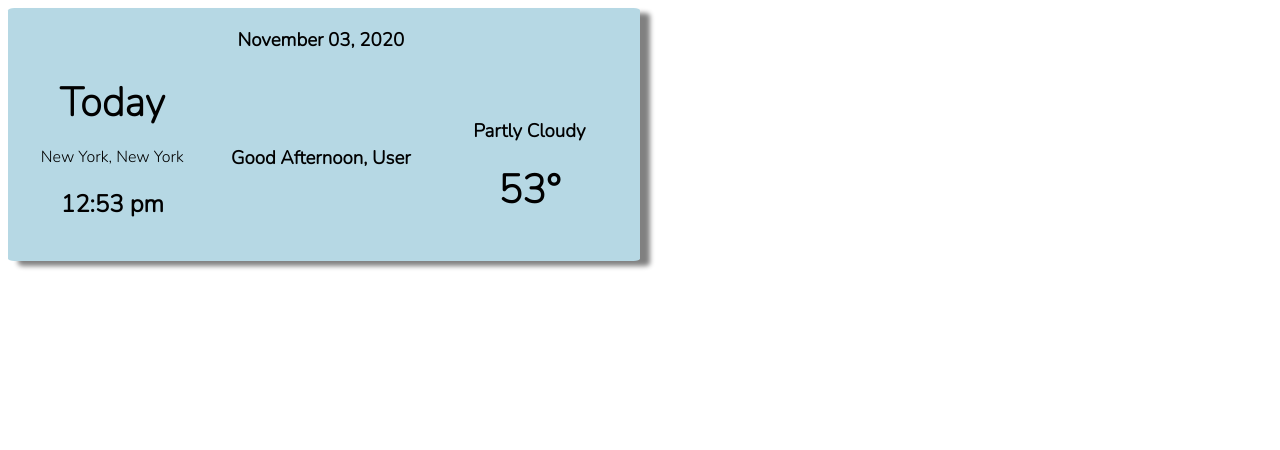
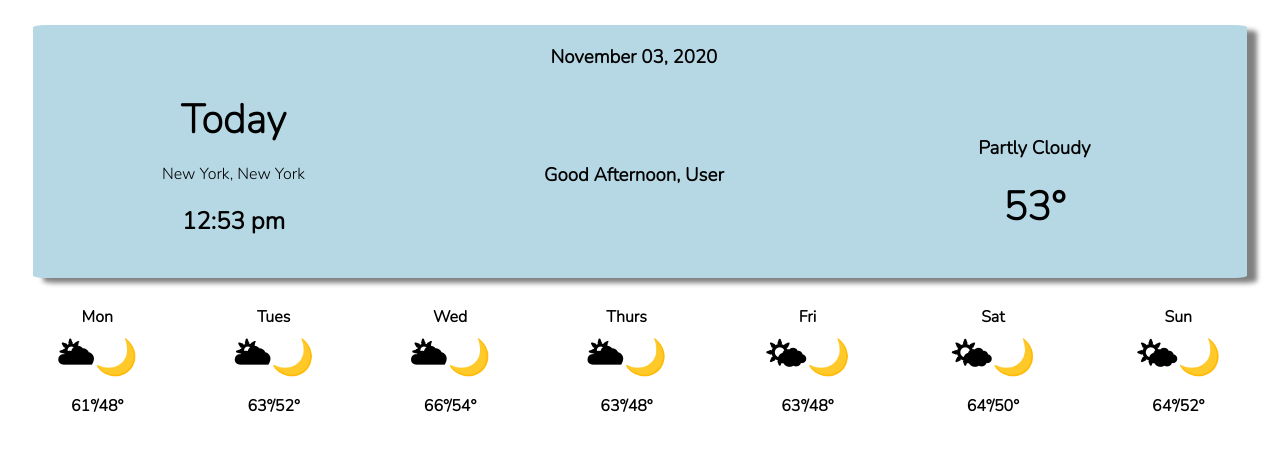
Before and after one commit to lhansra/weather-app, a plain HTML site: page index.html in a window 1280 px wide. Drawn offline with Linux system fonts and the light colour scheme.

Commit message:
Merged daily and weekly views

```diff
--- a/index.html
+++ b/index.html
@@ -24,6 +24,37 @@
             <h1>53°</h1>
         </div>
     </div>
+    <div class="weekly">
+        <table style = "width:100%" class="table">
+            <tr>
+            <th>Mon</th>
+            <th>Tues</th>
+            <th>Wed</th>
+            <th>Thurs</th>
+            <th>Fri</th>
+            <th>Sat</th>
+            <th>Sun</th>
+            </tr>
+            <tr class = "row2">
+            <th >&#127781;&#127769</th>
+            <th>&#127781;&#127769</th>
+            <th>&#127781;&#127769</th>
+            <th>&#127781;&#127769</th>
+            <th>&#127780&#127769</th>
+            <th>&#127780&#127769</th>
+            <th>&#127780&#127769</th>
+            </tr>
+            <tr>
+              <th>61°/48°</th>
+            <th>63°/52°</th>
+            <th>66°/54°</th>
+            <th>63°/48°</th>
+            <th>63°/48°</th>
+            <th>64°/50°</th>
+            <th>64°/52°</th>
+            </tr>
+          </table>
+    </div>
 </body>
 
 </html>
--- a/styles.css
+++ b/styles.css
@@ -15,7 +15,8 @@
 }
 
   .daily {
-      width: 50%;
+      -width: 100%;
+      margin: 2%;
       display: grid;
       grid-template-columns: 33% 33% 33%;
       grid-template-rows: 30%;
@@ -59,3 +60,11 @@ h1 {
     padding: 0;
     margin: 0;
 }
+
+.table{
+    font-family: "Lucida Console", "Courier New", monospace;
+
+  }
+  .row2{
+    font-size: 35px;
+  }
```
Also changed, not shown: weekly.css (deleted, +0 -10 lines), weekly.html (deleted, +0 -42 lines).
